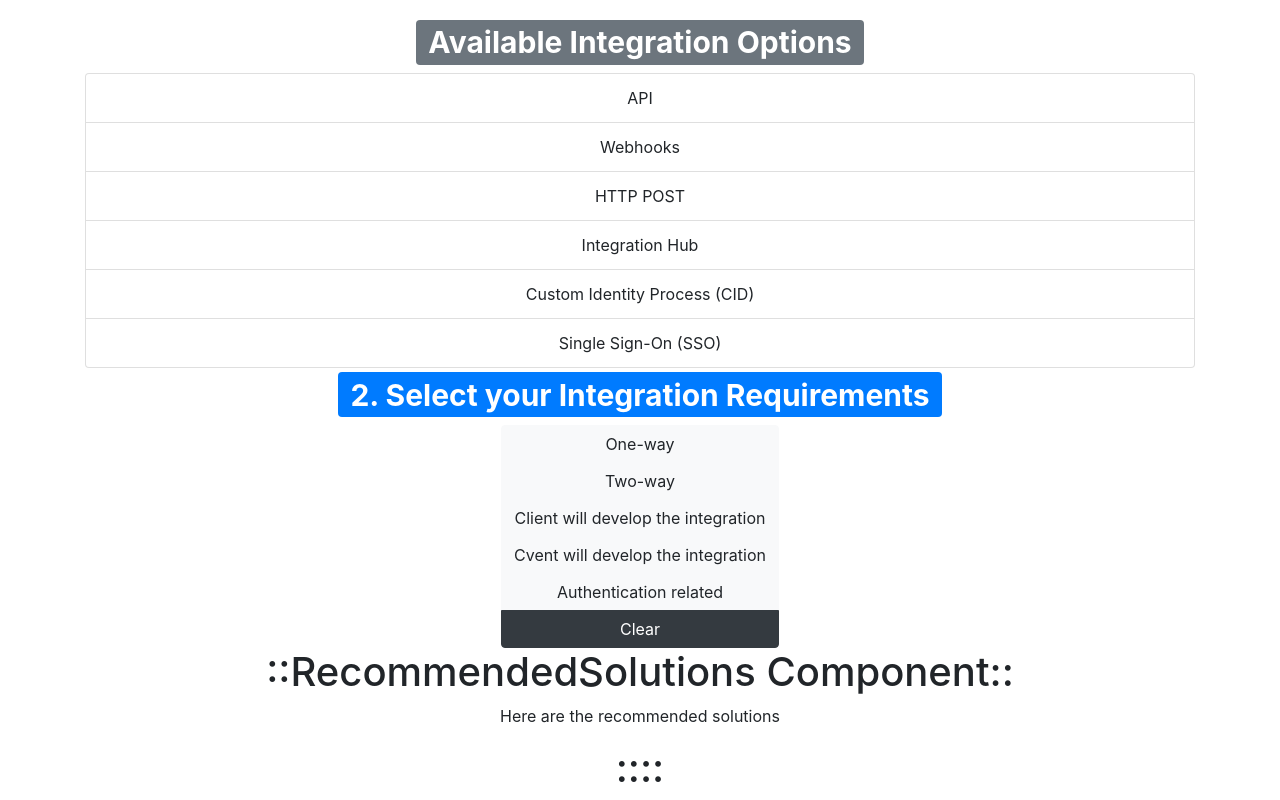
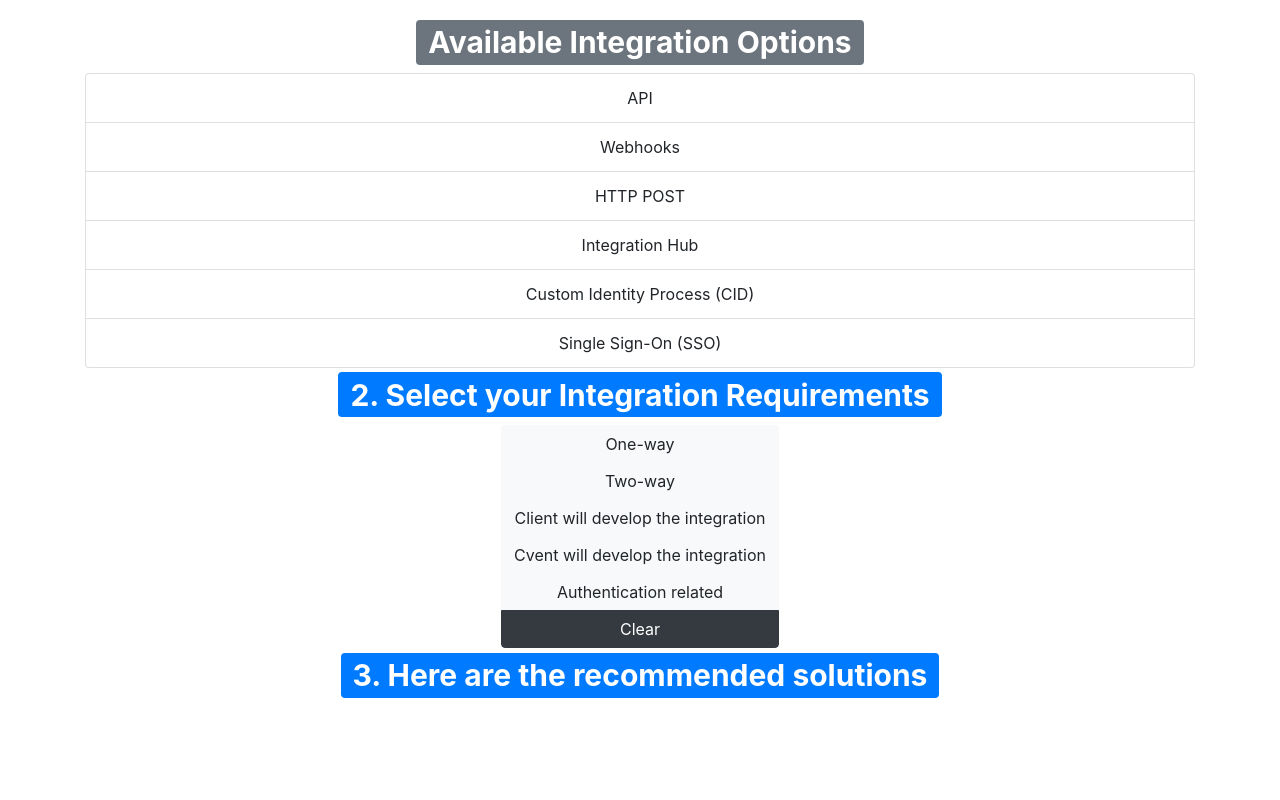
Before and after one commit to hkurniadi/integration-recommendation-app, a React (Create React App) app: page / in a window 1280 px wide. Shown: the part 241-1041 px from the top of the page. After the commit the page ends 947 px from the top, so only its background shows below. Built offline with nearby package versions, Linux system fonts and the light colour scheme.

Commit message:
changed the recommended list to use cards

```diff
--- a/src/components/RecommendedSolutions.js
+++ b/src/components/RecommendedSolutions.js
@@ -1,5 +1,8 @@
 import React, { Component, useState, useEffect } from 'react';
 import availableSolutions from '../models/solutions.json';
+import Badge from 'react-bootstrap/Badge';
+import Card from 'react-bootstrap/Card';
+import CardDeck from 'react-bootstrap/CardDeck';
 
 /* Using Class Component */
 /* class RecommendedSolutions extends Component {
@@ -131,14 +134,19 @@
 
   return (
     <div>
-      <h1>::RecommendedSolutions Component::</h1>
-      <p>Here are the recommended solutions</p>
-      <ul>
+      <h1><Badge variant="primary">3. Here are the recommended solutions</Badge></h1>
+      <CardDeck>
         {
-          solutionRecommendation.map(x => <li key={x.id}>{x.name}</li>)
+          solutionRecommendation.map(x =>
+            <Card key={x.id}>
+              <Card.Body>
+                <Card.Title>{x.name}</Card.Title>
+                <Card.Text>Lorem ipsum</Card.Text>
+              </Card.Body>
+            </Card>
+          )
         }
-      </ul>
-      <h1>::::</h1>
+      </CardDeck>
     </div>
   );
 };
```
